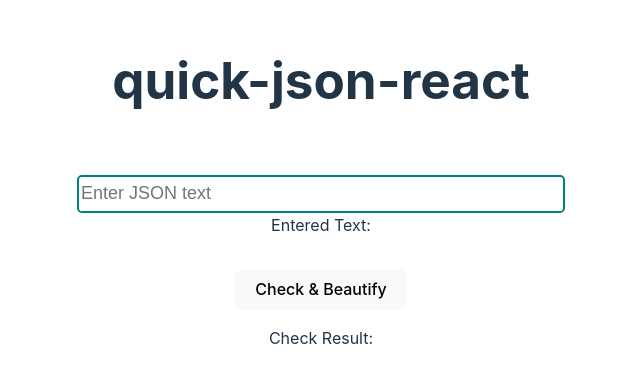
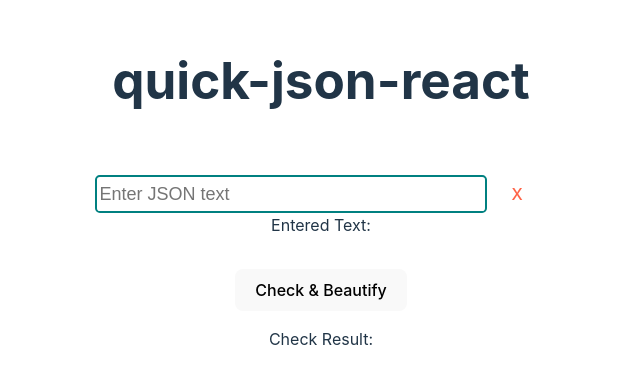
Before and after one commit to sgtao/quick-json-react, a React (Vite) app: page / in a window 1280 px wide. Shown: the part 192-576 px from the top of the page, without its empty margins (319-959 px from the left). Built offline with nearby package versions, Linux system fonts and the light colour scheme.

Commit message:
Add:update components/TextInput for append clear button

```diff
--- a/package.json
+++ b/package.json
@@ -17,7 +17,8 @@
   },
   "dependencies": {
     "react": "^18.2.0",
-    "react-dom": "^18.2.0"
+    "react-dom": "^18.2.0",
+    "styled-components": "^6.1.8"
   },
   "devDependencies": {
     "@testing-library/jest-dom": "^6.4.2",
--- a/src/components/TextInput.jsx
+++ b/src/components/TextInput.jsx
@@ -1,25 +1,37 @@
 // TextInput.jsx
+import styled from 'styled-components';
+
+const StyledInput = styled.input({
+  minWidth: '24rem',
+  height: '2rem',
+  fontSize: 'large',
+  border: 'solid 2px teal',
+  borderRadius: '0.3rem',
+});
+const ClearButton = styled.button({
+  margin: '0 0.3rem auto',
+  color: 'tomato',
+  backgroundColor: 'inherit',
+  border: 'none',
+  transition: 'transform 0.3s',
+});
+
 const TextInput = (props) => {
   // eslint-disable-next-line react/prop-types
   const [text, setText] = props.textInputState;
-  const inputStyle = {
-    minWidth: '480px',
-    height: '2rem',
-    fontSize: 'large',
-    border: 'solid 2px teal',
-    borderRadius: '0.3rem',
-  };
 
   return (
     <div>
-      <input
+      <StyledInput
         type="text"
         value={text}
         onChange={(e) => setText(e.target.value)}
         placeholder="Enter JSON text"
         aria-label="Text Input"
-        style={inputStyle}
       />
+      <ClearButton onClick={() => setText('')} aria-label="Clear Button">
+        X
+      </ClearButton>
     </div>
   );
 };
```
Also changed, not shown: 2 other files (tests, documents, lock files or other folders).
